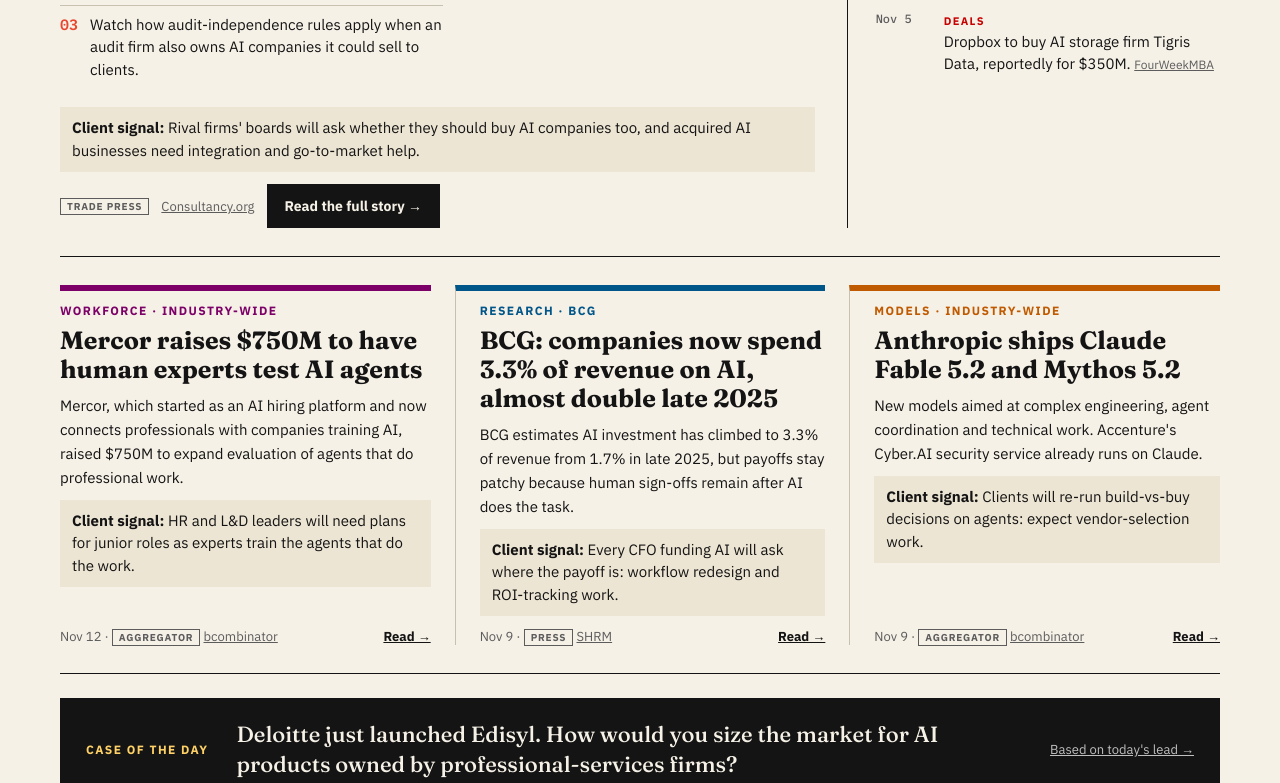
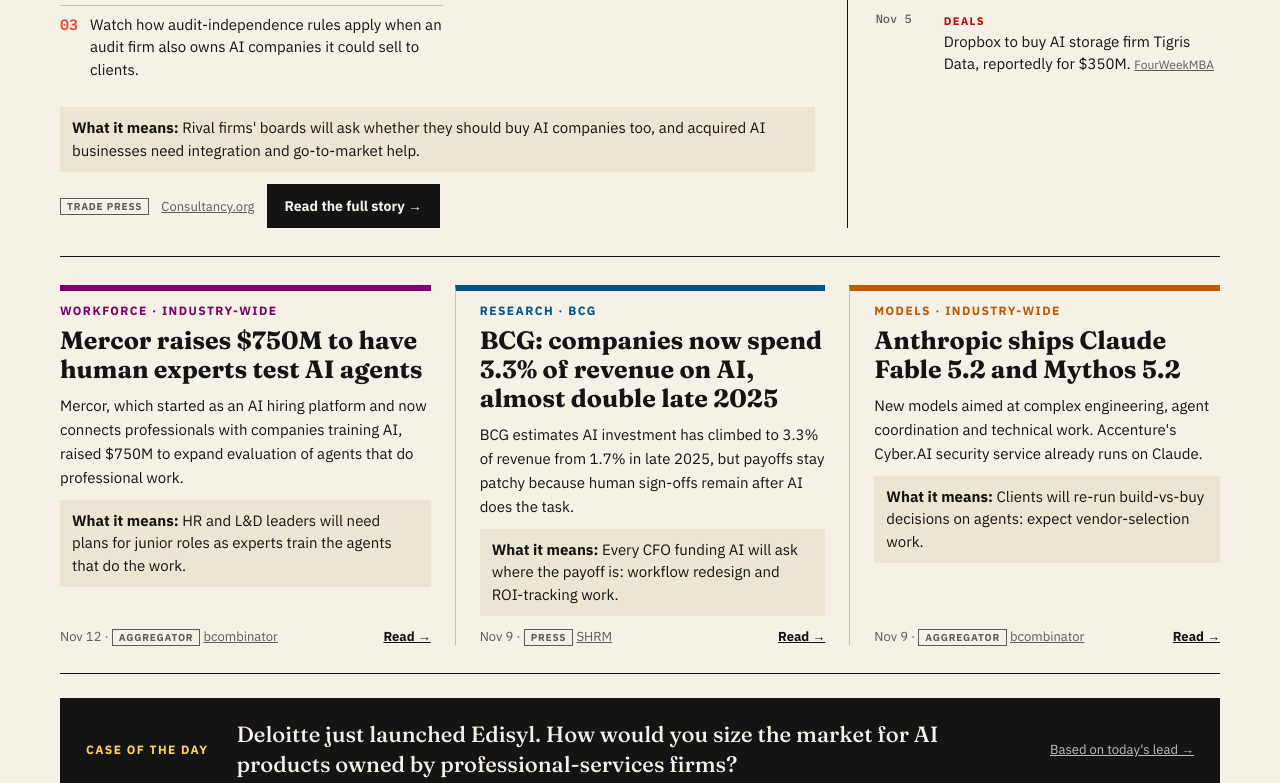
Before and after one commit to 3ntrepreneur/consultant-times, a plain HTML site: page index.html in a window 1280 px wide. Shown: the part 900-1683 px from the top of the page. Drawn offline with Linux system fonts and the light colour scheme.

Commit message:
Rename 'Client signal' label to 'What it means'
Co-Authored-By: Claude Sonnet 5.5 <noreply@anthropic.com>
Claude-Session: https://claude.ai/code/session_01CmtPLaCH8c6xgZYDtg2qtj

```diff
--- a/index.html
+++ b/index.html
@@ -217,7 +217,7 @@ function leadHTML(s){
    <h1><a href="#story-${esc(s.id)}" style="text-decoration:none">${head}</a></h1>${facts}
    <p style="font-size:19px;line-height:1.65;margin:0 0 20px">${esc(s.summary)}</p>
    <div class="row" style="gap:28px;align-items:flex-start">${why}${take}</div>
-   <p class="signal" style="margin-top:18px"><b>Client signal:</b> ${esc(s.cs)}</p>
+   <p class="signal" style="margin-top:18px"><b>What it means:</b> ${esc(s.cs)}</p>
    <div style="display:flex;flex-wrap:wrap;align-items:center;gap:12px;font-size:13px" class="muted">${arr(s.sources).slice(0,1).map(srcLine).join("")}
    <a href="#story-${esc(s.id)}" style="min-height:44px;display:inline-flex;align-items:center;padding:0 18px;background:var(--ink);color:var(--paper);font-weight:700;font-size:14px;text-decoration:none">Read the full story →</a></div></div>`;
 }
@@ -230,7 +230,7 @@ function cardHTML(s){
    <div class="kick" style="color:${kc(s.kicker)}">${esc(s.kicker)} · ${esc(s.firm==="Industry"?"Industry-wide":s.firm)}${s.isNew?'<span class="new">New</span>':""}</div>
    <h3><a href="#story-${esc(s.id)}" style="text-decoration:none">${esc(s.title)}</a></h3>
    <p style="font-size:15px;line-height:1.6;margin:0 0 10px">${esc(s.summary)}</p>
-   <p class="signal"><b>Client signal:</b> ${esc(s.cs)}</p>
+   <p class="signal"><b>What it means:</b> ${esc(s.cs)}</p>
    <div style="margin-top:auto;display:flex;flex-wrap:wrap;justify-content:space-between;align-items:center;gap:8px;font-size:13px" class="muted"><span>${when(s)} · ${arr(s.sources).slice(0,1).map(srcLine).join("")}</span><a href="#story-${esc(s.id)}" style="font-weight:700;color:var(--ink)">Read →</a></div></article>`;
 }
 function bigMovesHTML(d){
@@ -246,20 +246,20 @@ function bigMovesHTML(d){
      <div class="bm-val">${esc(h.value)}</div><div style="font-size:13px;color:#A8A29A">${esc(h.vlabel)}</div>
      <h3 class="serif" style="font-weight:700;font-size:30px;line-height:1.15;margin:18px 0 10px"><a href="#story-${esc(h.id)}" style="text-decoration:none">${esc(h.title)}</a></h3>
      ${h.body?`<p style="font-size:15px;line-height:1.6;margin:0 0 14px;color:#E7E0D2">${esc(h.body)}</p>`:""}
-     <p style="font-size:15px;line-height:1.5;margin:0 0 14px"><b style="color:#FF6B57">Client signal:</b> ${esc(h.cs)}</p>
+     <p style="font-size:15px;line-height:1.5;margin:0 0 14px"><b style="color:#FF6B57">What it means:</b> ${esc(h.cs)}</p>
      ${h.take?`<p class="serif" style="font-size:18px;line-height:1.4;margin:0 0 14px;border-left:3px solid #FF6B57;padding-left:14px">Our take: ${esc(h.take)}</p>`:""}
      <div style="font-size:13px;color:#A8A29A">${srcLine(h)}</div></div>
     <div style="flex:1.4 1 520px;min-width:0">${rest.map((m)=>`<div class="bm-row"><div class="v"><div class="mono" style="font-size:22px;font-weight:600;color:${MC[m.type]||"#3D5A80"}">${esc(m.value)}</div><div class="muted" style="font-size:11px;line-height:1.3;margin-top:2px">${esc(m.vlabel)}</div></div>
      <div style="min-width:0;flex:1 1 auto"><div class="kick" style="font-size:11px;color:${MC[m.type]||"#3D5A80"}">${esc(m.type)} · ${esc(m.co)} <span class="mono muted" style="letter-spacing:0;font-weight:500">· ${esc(m.date)}</span></div>
      <div class="serif" style="font-weight:700;font-size:19px;line-height:1.25;margin:4px 0"><a href="#story-${esc(m.id)}" style="text-decoration:none">${esc(m.title)}</a></div>
-     <div style="font-size:14px;line-height:1.5;color:#44403C"><b>Client signal:</b> ${esc(m.cs)} <span class="muted" style="font-size:12px">· ${srcLine(m)}</span></div></div></div>`).join("")}</div>
+     <div style="font-size:14px;line-height:1.5;color:#44403C"><b>What it means:</b> ${esc(m.cs)} <span class="muted" style="font-size:12px">· ${srcLine(m)}</span></div></div></div>`).join("")}</div>
    </div><div class="muted" style="font-size:12px;margin-top:10px">Allegations are reported as allegations until established.</div></section>`;
 }
 function radarHTML(d){
   const r = arr(d.radar).filter(storyMatches);
   if (!r.length) return "";
   return `<section class="sec"><div class="sec-h"><div><h2>Under the Radar</h2><p>Quiet stories with real consequences: what a sharp consultant knows before the client does.</p></div></div>
-  <div class="grid3">${r.map((x)=>`<article><div class="kick" style="font-size:11px;color:#3D5A80">${esc(x.desk)} · <span class="mono muted" style="letter-spacing:0;font-weight:500">${esc(x.date)}</span></div><h3><a href="#story-${esc(x.id)}" style="text-decoration:none">${esc(x.title)}</a></h3><p style="font-size:15px;line-height:1.5;margin:0"><b>Client signal:</b> ${esc(x.cs)}</p><div class="muted" style="font-size:12px;margin-top:auto">${srcLine(x)}</div></article>`).join("")}</div></section>`;
+  <div class="grid3">${r.map((x)=>`<article><div class="kick" style="font-size:11px;color:#3D5A80">${esc(x.desk)} · <span class="mono muted" style="letter-spacing:0;font-weight:500">${esc(x.date)}</span></div><h3><a href="#story-${esc(x.id)}" style="text-decoration:none">${esc(x.title)}</a></h3><p style="font-size:15px;line-height:1.5;margin:0"><b>What it means:</b> ${esc(x.cs)}</p><div class="muted" style="font-size:12px;margin-top:auto">${srcLine(x)}</div></article>`).join("")}</div></section>`;
 }
 function vanHTML(d){
   const v = d.vancouver || {}; const today = new Date().toISOString().slice(0,10);
@@ -270,7 +270,7 @@ function vanHTML(d){
    <div class="kick" style="font-size:11px;color:var(--van)">${esc(x.tag)} · <span class="mono muted" style="letter-spacing:0;font-weight:500">${esc(x.date)}</span></div>
    <div class="mono" style="font-size:24px;font-weight:600;color:var(--van)">${esc(x.num)}</div>
    <h3 class="serif" style="font-weight:700;font-size:20px;line-height:1.22;margin:0"><a href="#story-${esc(x.id)}" style="text-decoration:none">${esc(x.title)}</a></h3>
-   <p style="font-size:15px;line-height:1.5;margin:0"><b>Client signal:</b> ${esc(x.cs)}</p><div class="muted" style="font-size:12px;margin-top:auto">${srcLine(x)}</div></article>`).join("")}</div>
+   <p style="font-size:15px;line-height:1.5;margin:0"><b>What it means:</b> ${esc(x.cs)}</p><div class="muted" style="font-size:12px;margin-top:auto">${srcLine(x)}</div></article>`).join("")}</div>
    <aside class="jobs"><div class="kick" style="font-size:11px;color:#BFE3D3">Careers board · Vancouver</div>
    ${jobs.map((j)=>`<div style="padding:14px 0;border-bottom:1px solid #3C7A64"><div class="serif" style="font-weight:700;font-size:19px;line-height:1.25">${esc(j.role)}</div><div style="font-size:14px;margin-top:4px">${esc(j.firm)} · ${esc(j.start)}</div><div class="mono" style="font-size:14px;font-weight:600;margin-top:4px;color:#FFD166">${esc(j.pay)}</div>${j.closes?`<div style="font-size:12px;color:#BFE3D3">Apply by ${esc(j.closes)}</div>`:""}<a href="${safeUrl(j.url)}" target="_blank" rel="noopener" style="font-size:13px;color:#BFE3D3">View posting →</a></div>`).join("") || '<p style="font-size:14px">No open roles listed right now.</p>'}
    <div style="font-size:12px;color:#BFE3D3;margin-top:12px;line-height:1.5">Consulting roles, internships and case competitions in Vancouver. Checked every edition; expired postings are removed.</div></aside></div></section>`;
@@ -327,10 +327,10 @@ const linkOf = (x) => `<a href="#story-${esc(x.id)}" style="text-decoration:none
 const srcOne = (x) => { const s = arr(x.sources)[0] || (x.url ? { stype: x.stype, src: x.src, url: x.url } : null); return s ? srcLine(s) : ""; };
 function mini(x, o){
   o = o || {};
-  return `<article class="mini">${headOf(x)}${x.num ? `<div class="mono" style="font-size:22px;font-weight:600;color:var(--van)">${esc(x.num)}</div>` : ""}<h3 class="serif">${linkOf(x)}</h3>${x.blurb && !o.nob ? `<p>${esc(x.blurb)}</p>` : ""}${o.cs && x.cs && x.cs !== x.blurb ? `<p class="cs"><b>Client signal:</b> ${esc(x.cs)}</p>` : ""}<div class="muted" style="font-size:12px;margin-top:auto">${srcOne(x)}</div></article>`;
+  return `<article class="mini">${headOf(x)}${x.num ? `<div class="mono" style="font-size:22px;font-weight:600;color:var(--van)">${esc(x.num)}</div>` : ""}<h3 class="serif">${linkOf(x)}</h3>${x.blurb && !o.nob ? `<p>${esc(x.blurb)}</p>` : ""}${o.cs && x.cs && x.cs !== x.blurb ? `<p class="cs"><b>What it means:</b> ${esc(x.cs)}</p>` : ""}<div class="muted" style="font-size:12px;margin-top:auto">${srcOne(x)}</div></article>`;
 }
 function bigLead(x, h1){
-  return `<div class="lead sm">${headOf(x)}<h1 style="${h1 || ""}">${linkOf(x)}</h1>${x.blurb ? `<p style="font-size:19px;line-height:1.65;margin:0 0 18px">${esc(x.blurb)}</p>` : ""}${x.cs ? `<p class="signal"><b>Client signal:</b> ${esc(x.cs)}</p>` : ""}<div style="display:flex;flex-wrap:wrap;align-items:center;gap:12px;font-size:13px" class="muted">${srcOne(x)}<a href="#story-${esc(x.id)}" style="min-height:44px;display:inline-flex;align-items:center;padding:0 18px;background:var(--ink);color:var(--paper);font-weight:700;font-size:14px;text-decoration:none">Read the full story →</a></div></div>`;
+  return `<div class="lead sm">${headOf(x)}<h1 style="${h1 || ""}">${linkOf(x)}</h1>${x.blurb ? `<p style="font-size:19px;line-height:1.65;margin:0 0 18px">${esc(x.blurb)}</p>` : ""}${x.cs ? `<p class="signal"><b>What it means:</b> ${esc(x.cs)}</p>` : ""}<div style="display:flex;flex-wrap:wrap;align-items:center;gap:12px;font-size:13px" class="muted">${srcOne(x)}<a href="#story-${esc(x.id)}" style="min-height:44px;display:inline-flex;align-items:center;padding:0 18px;background:var(--ink);color:var(--paper);font-weight:700;font-size:14px;text-decoration:none">Read the full story →</a></div></div>`;
 }
 function sideList(title, sub, items, color){
   return `<aside class="side"><div style="display:flex;align-items:baseline;gap:10px"><h2 class="serif" style="font-weight:900;font-size:26px;margin:0;${color ? "color:" + color : ""}">${esc(title)}</h2>${sub ? `<span class="muted" style="font-size:12px">${esc(sub)}</span>` : ""}</div>
@@ -366,7 +366,7 @@ function movesPage(d){
   if (!dealStory) return noneHTML("Big Moves");
   return `<section class="row" style="padding:28px 0;border-bottom:1px solid var(--ink);gap:0">${bigLead(dealStory)}<div class="side" style="padding-top:2px"><div class="kick" style="margin-bottom:10px">Scoreboard</div><div class="score">${score.map((m) => tile(m, true)).join("")}</div></div></section>
   <section class="sec"><div class="sec-h"><div><h2>The deal board</h2><p>Every big move in this edition, with the number that matters and what it means for client work.</p></div><div style="display:flex;flex-wrap:wrap;gap:6px">${types.map((t) => `<button class="tab" data-act="move:${esc(t)}" aria-pressed="${st.moveType === t}">${esc(t)}</button>`).join("")}</div></div>
-   <div class="tbl"><div class="tr th"><span>Type</span><span>Move</span><span style="text-align:right">Value</span><span>Date</span></div>${list.map((m) => `<div class="tr"><span><span class="chip2" style="background:${MC[m.type] || "#3D5A80"}">${esc(m.type)}</span></span><span style="min-width:0"><b class="serif" style="font-size:19px;line-height:1.25;display:block">${linkOf(m)}</b><span style="font-size:14px;line-height:1.5;display:block;margin-top:4px"><b>Client signal:</b> ${esc(m.cs)}</span><span class="muted" style="font-size:12px">${esc(m.co)} · ${srcOne(m)}</span></span><span class="mono" style="font-size:20px;font-weight:600;text-align:right;color:${MC[m.type] || "#3D5A80"}">${esc(m.value)}<small class="muted" style="display:block;font-size:11px;font-weight:500">${esc(m.vlabel)}</small></span><span class="mono muted" style="font-size:12px">${esc(m.date)}</span></div>`).join("")}</div>
+   <div class="tbl"><div class="tr th"><span>Type</span><span>Move</span><span style="text-align:right">Value</span><span>Date</span></div>${list.map((m) => `<div class="tr"><span><span class="chip2" style="background:${MC[m.type] || "#3D5A80"}">${esc(m.type)}</span></span><span style="min-width:0"><b class="serif" style="font-size:19px;line-height:1.25;display:block">${linkOf(m)}</b><span style="font-size:14px;line-height:1.5;display:block;margin-top:4px"><b>What it means:</b> ${esc(m.cs)}</span><span class="muted" style="font-size:12px">${esc(m.co)} · ${srcOne(m)}</span></span><span class="mono" style="font-size:20px;font-weight:600;text-align:right;color:${MC[m.type] || "#3D5A80"}">${esc(m.value)}<small class="muted" style="display:block;font-size:11px;font-weight:500">${esc(m.vlabel)}</small></span><span class="mono muted" style="font-size:12px">${esc(m.date)}</span></div>`).join("")}</div>
    <div class="muted" style="font-size:12px;margin-top:10px">Allegations are reported as allegations until established.</div></section>
   ${wire.length || radar.length ? `<section class="row" style="gap:40px;padding:8px 0 28px;border-bottom:1px solid var(--ink)">${wire.length ? `<div style="flex:1 1 360px;min-width:0"><h2 class="serif" style="font-weight:900;font-size:26px;margin:0 0 6px">Deals &amp; markets on the wire</h2>${wire.map((x) => `<div style="padding:10px 0;border-top:1px solid var(--rule);font-size:15px;line-height:1.45"><span class="mono muted" style="font-size:12px">${esc(x.date)}</span> &nbsp;${linkOf(x)}</div>`).join("")}</div>` : ""}${radar.length ? `<div style="flex:1 1 360px;min-width:0"><h2 class="serif" style="font-weight:900;font-size:26px;margin:0 0 6px">Under the radar</h2>${radar.map((x) => `<div style="padding:10px 0;border-top:1px solid var(--rule)"><div class="kick" style="font-size:11px;color:#3D5A80">${esc(x.desk || "")} · <span class="mono muted" style="letter-spacing:0;font-weight:500">${esc(x.date)}</span></div><div class="serif" style="font-weight:700;font-size:18px;line-height:1.25;margin-top:3px">${linkOf(x)}</div></div>`).join("")}</div>` : ""}</section>` : ""}`;
 }
@@ -444,7 +444,7 @@ function firmPage(d, firm){
   const fill = m.length ? [] : P.slice(0, 6);
   return `${pageBand(name, m.length ? m.length + (m.length === 1 ? " story" : " stories") + " in this edition" : "Nothing new on " + name + " in this edition", "#000", "FIRM DESK")}
   <section class="row" style="gap:0;padding:28px 0;border-bottom:1px solid var(--ink)">
-   <div style="flex:2 1 560px;min-width:0;padding-right:32px">${m.length ? m.map((x) => `<article style="display:flex;gap:18px;padding:18px 0;border-top:1px solid var(--rule)"><div class="mono muted" style="width:60px;flex:0 0 60px;font-size:12px;padding-top:4px">${esc(x.date)}</div><div style="min-width:0">${headOf(x)}<h2 class="serif" style="font-weight:700;font-size:28px;line-height:1.15;margin:6px 0 8px">${linkOf(x)}</h2>${x.blurb ? `<p style="font-size:16px;line-height:1.6;margin:0 0 8px">${esc(x.blurb)}</p>` : ""}${x.cs ? `<p class="signal"><b>Client signal:</b> ${esc(x.cs)}</p>` : ""}<div class="muted" style="font-size:12px">${srcOne(x)}</div></div></article>`).join("") : `<p class="notice" style="margin-top:0">We haven't covered ${esc(name)} in this edition. Here is the latest from across the site.</p><div class="grid" style="grid-template-columns:repeat(auto-fit,minmax(260px,1fr))">${fill.map((x) => mini(x)).join("")}</div>`}</div>
+   <div style="flex:2 1 560px;min-width:0;padding-right:32px">${m.length ? m.map((x) => `<article style="display:flex;gap:18px;padding:18px 0;border-top:1px solid var(--rule)"><div class="mono muted" style="width:60px;flex:0 0 60px;font-size:12px;padding-top:4px">${esc(x.date)}</div><div style="min-width:0">${headOf(x)}<h2 class="serif" style="font-weight:700;font-size:28px;line-height:1.15;margin:6px 0 8px">${linkOf(x)}</h2>${x.blurb ? `<p style="font-size:16px;line-height:1.6;margin:0 0 8px">${esc(x.blurb)}</p>` : ""}${x.cs ? `<p class="signal"><b>What it means:</b> ${esc(x.cs)}</p>` : ""}<div class="muted" style="font-size:12px">${srcOne(x)}</div></div></article>`).join("") : `<p class="notice" style="margin-top:0">We haven't covered ${esc(name)} in this edition. Here is the latest from across the site.</p><div class="grid" style="grid-template-columns:repeat(auto-fit,minmax(260px,1fr))">${fill.map((x) => mini(x)).join("")}</div>`}</div>
    ${sideList("Elsewhere in consulting", "firms and the industry", other)}</section>`;
 }
 
@@ -537,7 +537,7 @@ function articlePage(d, id){
    ${arr(s.dates).length?`<div class="notice"><div class="kick" style="margin-bottom:8px">Dates to watch</div>${arr(s.dates).map((u)=>`<div style="padding:4px 0"><span class="mono">${esc(u.iso)}</span> — ${esc(u.label)}</div>`).join("")}</div>`:""}
    ${arr(s.unknowns).length?`<div class="notice"><div class="kick" style="margin-bottom:8px">What we don't know yet</div>${arr(s.unknowns).map((u)=>`<div style="padding:4px 0">— ${esc(u)}</div>`).join("")}</div>`:""}
    ${arr(s.why).length?`<div class="kick" style="margin:20px 0 8px">Why it matters</div><ol class="why" style="margin:0;padding:0;list-style:none">${arr(s.why).map((t,i)=>`<li><span class="n">0${i+1}</span><span>${esc(t)}</span></li>`).join("")}</ol>`:""}
-   ${s.cs?`<p style="font-size:16px;line-height:1.55;margin:20px 0;background:var(--ink);color:var(--paper);padding:16px 18px"><b style="color:#FF6B57">Client signal:</b> ${esc(s.cs)}</p>`:""}
+   ${s.cs?`<p style="font-size:16px;line-height:1.55;margin:20px 0;background:var(--ink);color:var(--paper);padding:16px 18px"><b style="color:#FF6B57">What it means:</b> ${esc(s.cs)}</p>`:""}
    ${s.take?`<div class="take" style="margin:0 0 26px"><div class="kick">Our take</div><p>${esc(s.take)}</p></div>`:""}
    <div class="kick" style="margin-bottom:6px">Sources</div><ol style="margin:0 0 28px;padding-left:20px;font-size:14px;line-height:1.8">${arr(s.sources).map((so)=>`<li>${srcLine(so)}</li>`).join("")}</ol>
    ${related.length?`<div class="kick" style="margin-bottom:6px">Related</div>${related.map((r)=>`<a href="#story-${esc(r.id)}" class="serif" style="display:block;padding:10px 0;border-top:1px solid var(--rule);font-size:18px;font-weight:700;text-decoration:none">${esc(r.title)} →</a>`).join("")}`:""}</article>`;
```
Also changed, not shown: 1 other file.
